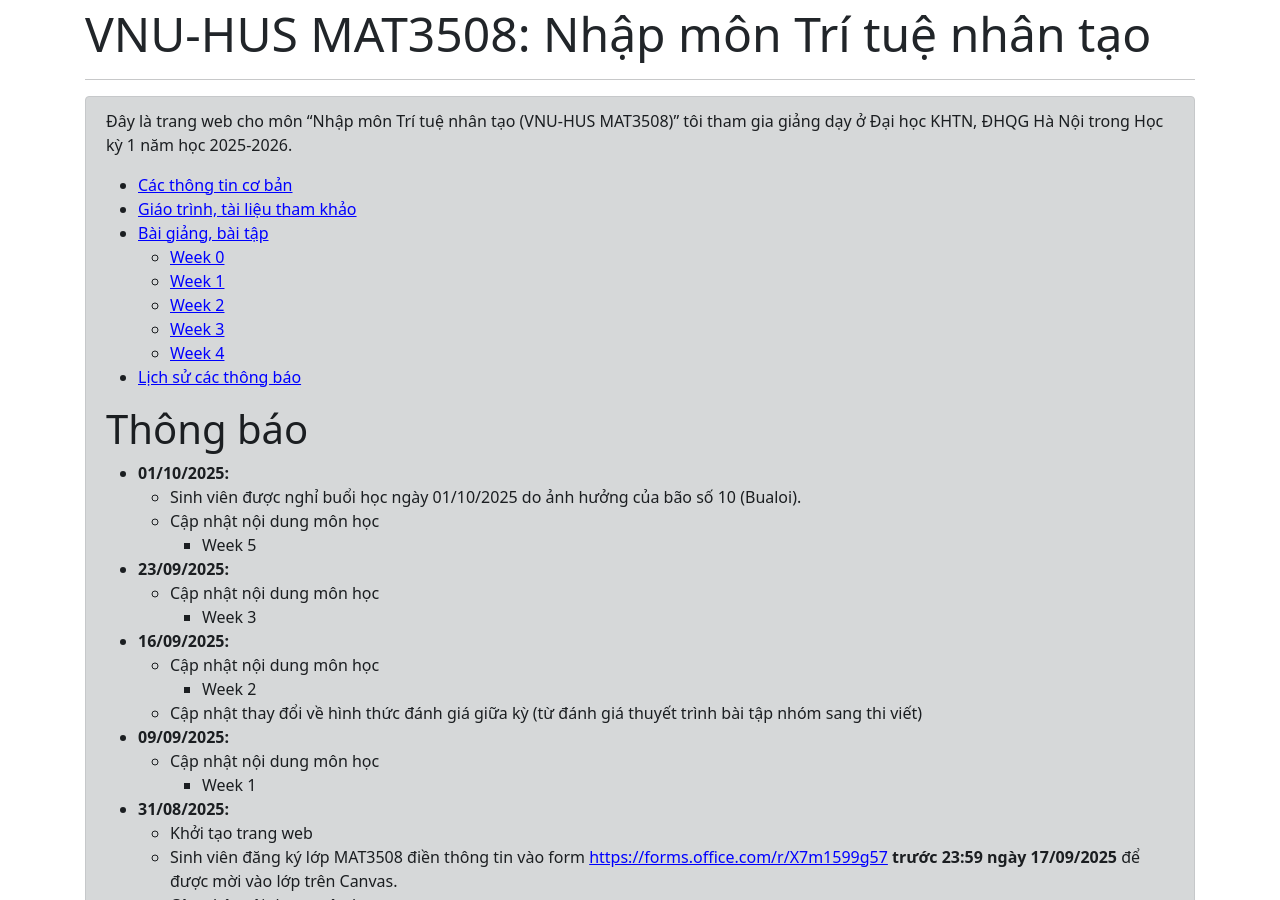
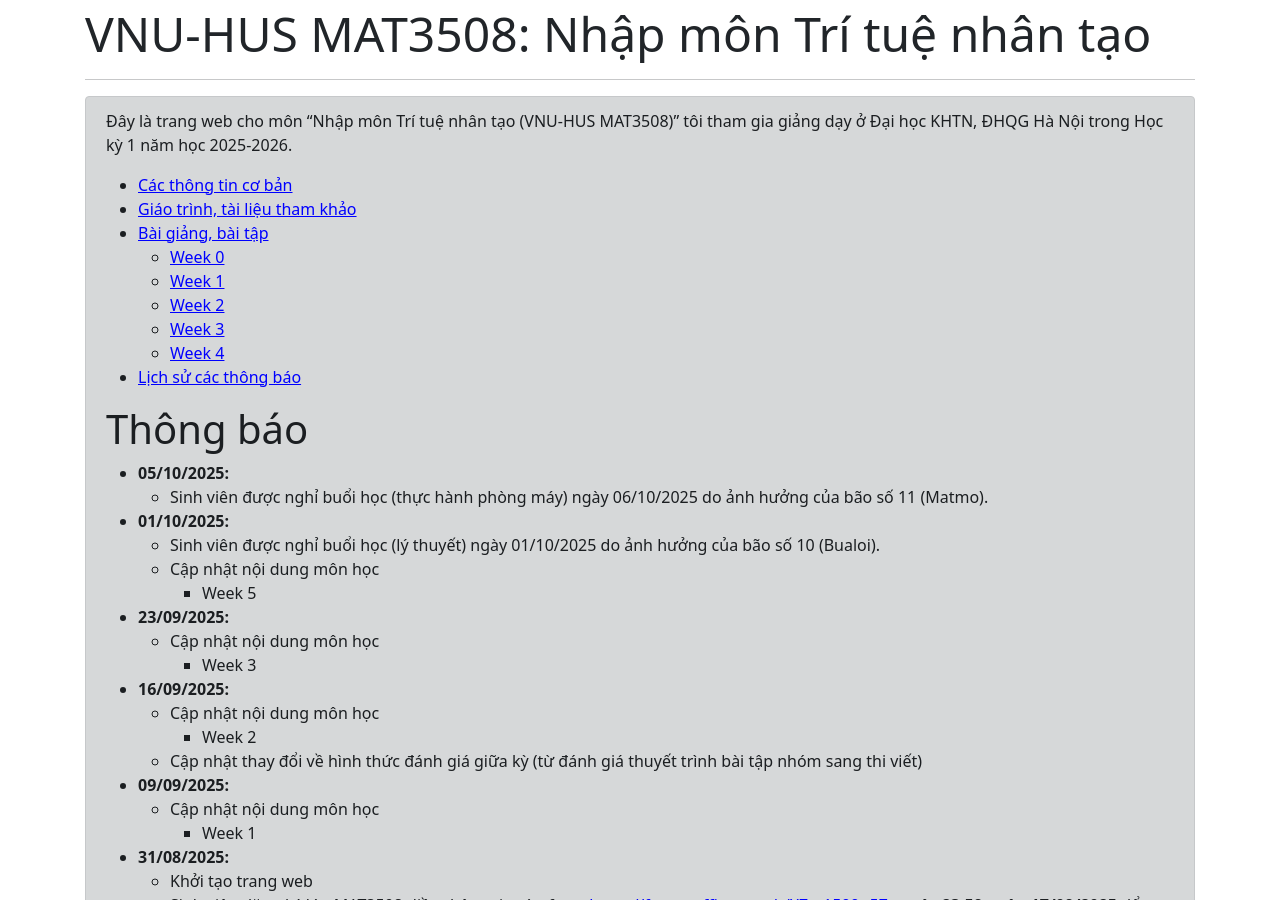
Before and after one commit to hoanganhduc/hoanganhduc.github.io, a Jekyll site: the page built from teaching/VNU-HUS/2025/winter/MAT3508/index.md, in a window 1280 px wide and 900 px high. Built offline with Jekyll 4.4.1, drawn with Linux system fonts in a browser that asks for light colours; nearby versions of some CDN libraries; a style sheet for code colours, icons or effects is not loaded; some of the changed text lies outside the part shown.

Commit message:
Updated @ 2025-10-05  22:33:07 ICT

```diff
--- a/teaching/VNU-HUS/2025/winter/MAT3508/index.md
+++ b/teaching/VNU-HUS/2025/winter/MAT3508/index.md
@@ -1,7 +1,7 @@
 ---
 layout: default
 title: "VNU-HUS MAT3508: Nhập môn Trí tuệ nhân tạo"
-last_modified_at: 2025-10-01
+last_modified_at: 2025-10-05
 lang: "vi"
 katex: true
 ---
@@ -14,8 +14,10 @@ katex: true
 
 <h1>Thông báo</h1>
 
+* **05/10/2025:**
+  * Sinh viên được nghỉ buổi học (thực hành phòng máy) ngày 06/10/2025 do ảnh hưởng của bão số 11 (Matmo).
 * **01/10/2025:**
-  * Sinh viên được nghỉ buổi học ngày 01/10/2025 do ảnh hưởng của bão số 10 (Bualoi).
+  * Sinh viên được nghỉ buổi học (lý thuyết) ngày 01/10/2025 do ảnh hưởng của bão số 10 (Bualoi).
   * Cập nhật nội dung môn học
     * Week 5
 * **23/09/2025:**
```
Also changed, not shown: 1 other file.
